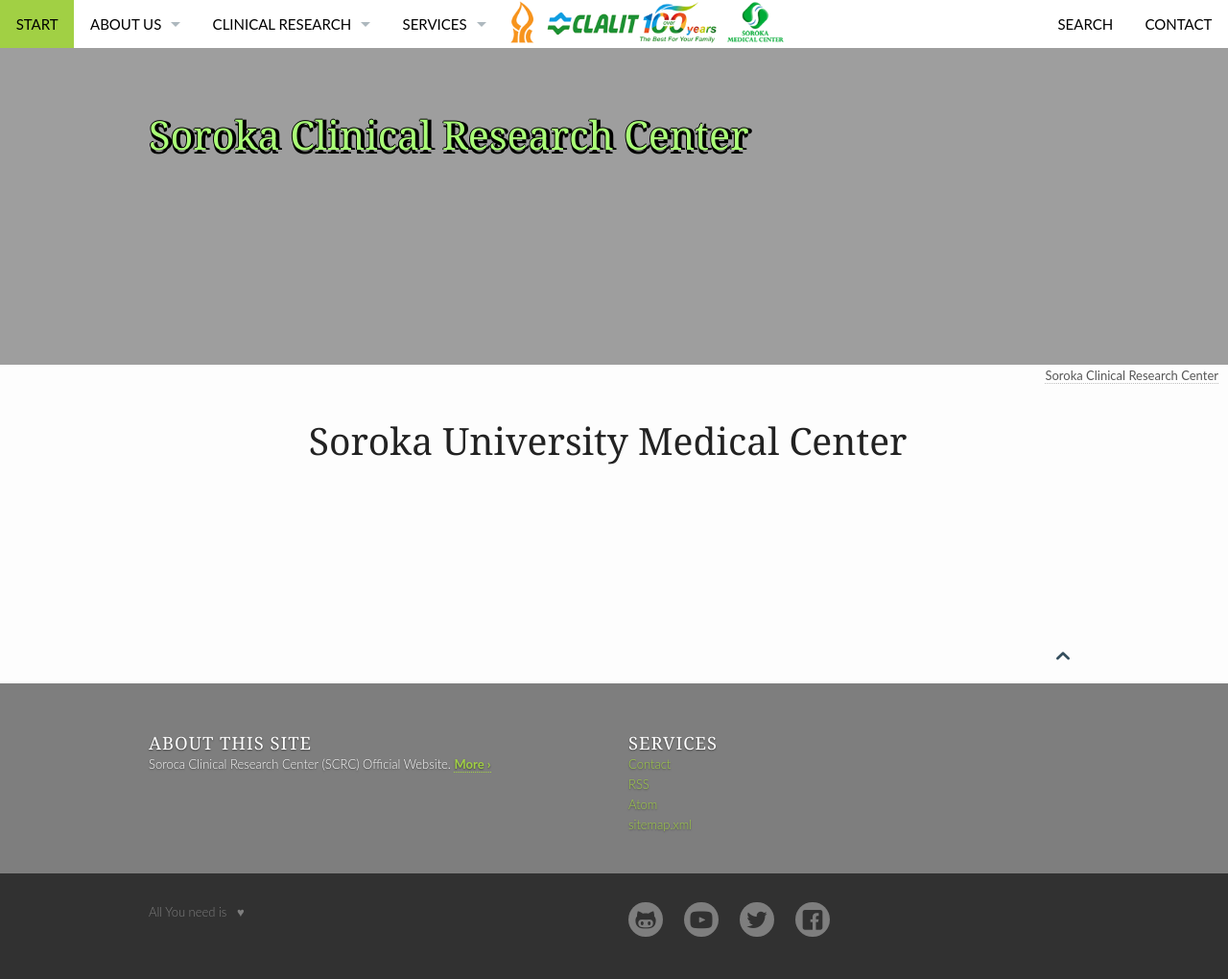
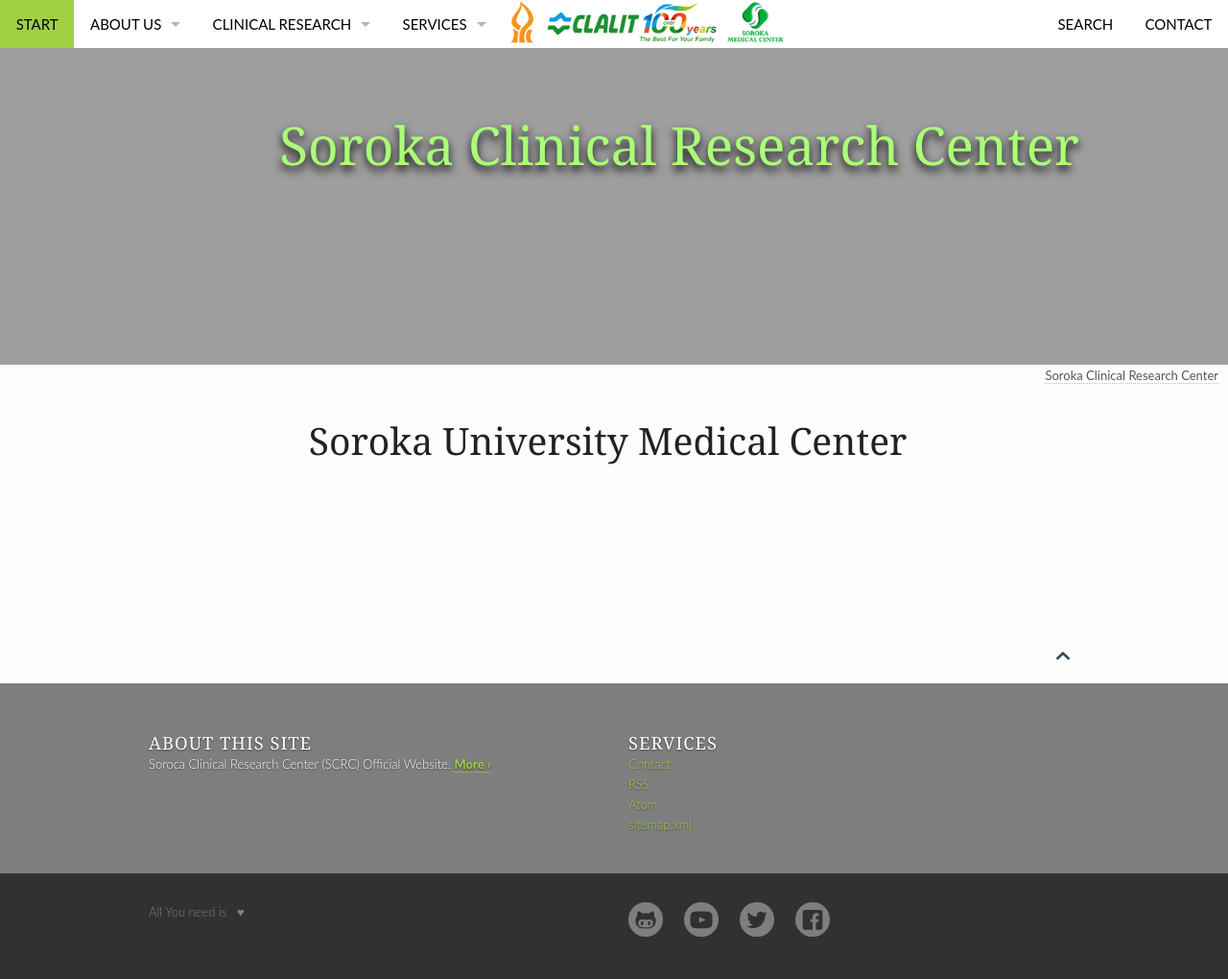
Before and after one commit to vsevkayf/OmarKhayyam, a Jekyll site: the page built from pages/soroka.md, in a window 1280 px wide. Shown: the whole page at 96% size. Built offline with Jekyll 4.4.1, drawn with Linux system fonts in a browser that asks for light colours.

Commit message:
Update _masthead.html

```diff
--- a/_includes/_masthead.html
+++ b/_includes/_masthead.html
@@ -23,7 +23,7 @@
 <div id="masthead-with-text" style="{% if page.header.background-color %}background: {{ page.header.background-color }};{% endif %} {% if page.header.image_fullwidth %}{% elsif page.header.pattern %}background: linear-gradient(rgba(0, 0, 0, 0.2), rgba(0, 0, 0, 0.4)), url('{{ site.urlimg }}/{{ page.header.pattern }}'){% endif %}">
 	<div class="row">
 		<div class="small-12 columns">
-			<div class="masthead-title" style="color:#aaff77;font-size: 75%;text-align:left;text-shadow: 4px 0 0 #000, 0 -1px 0 #000, 0 4px 0 #000, -1px 0 0 #000;">{{ page.header.title }}</div>
+			<div class="masthead-title">{{ page.header.title }}</div>
 		</div><!-- /.small-12.columns -->
 	</div><!-- /.row -->
 </div><!-- /#masthead -->
```
